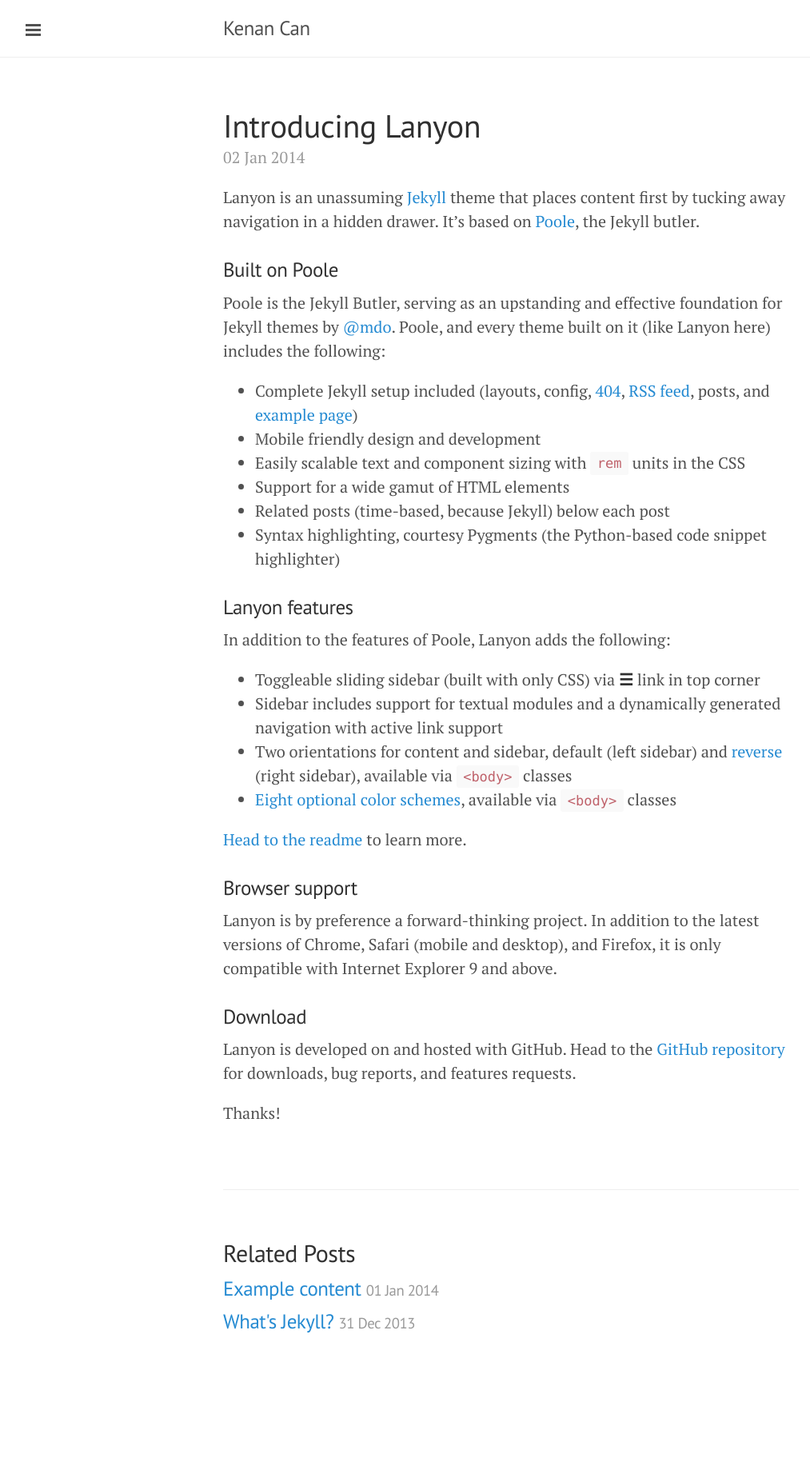
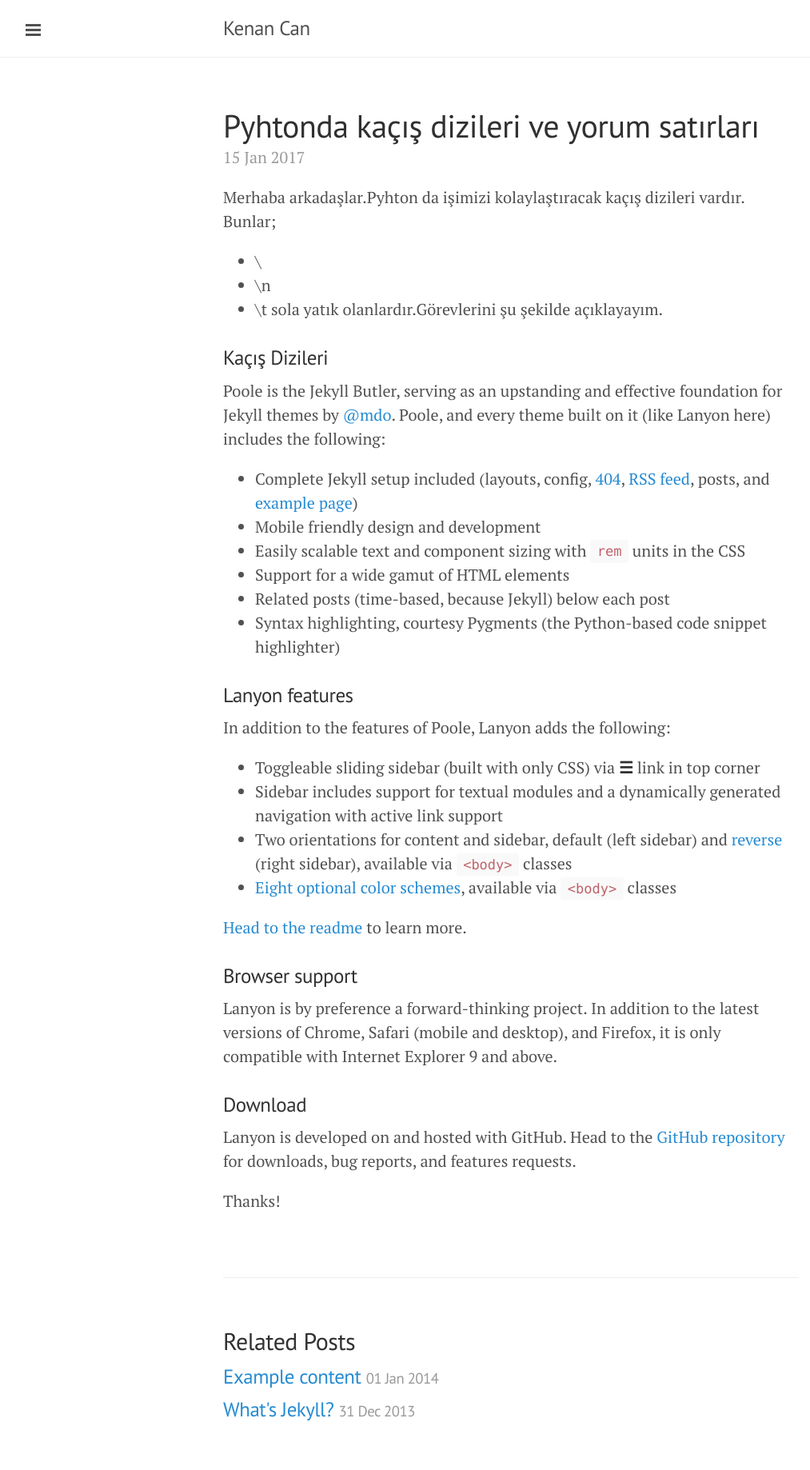
Before and after one commit to kenancn/kenancn.github.io, a Jekyll site: the page built from _posts/2017-01-15-python-kacis-dizileri-yorum.md, in a window 1280 px wide. Shown: the whole page at 80% size, without its empty margins (1-1014 px from the left). Built offline with Jekyll 4.4.1, drawn with Linux system fonts in a browser that asks for light colours; Markdown is read by kramdown in place of the engine named in the settings; before the commit the page ends 1728 px from its top, so only the background shows below that.

Commit message:
Update text

```diff
--- a/_posts/2014-01-02-introducing-lanyon.md
+++ b/_posts/2017-01-15-python-kacis-dizileri-yorum.md
@@ -1,11 +1,16 @@
 ---
 layout: post
-title: Introducing Lanyon
+title: Pyhtonda kaçış dizileri ve yorum satırları
 ---
 
-Lanyon is an unassuming [Jekyll](http://jekyllrb.com) theme that places content first by tucking away navigation in a hidden drawer. It's based on [Poole](http://getpoole.com), the Jekyll butler.
+Merhaba arkadaşlar.Pyhton da işimizi kolaylaştıracak kaçış dizileri vardır.
+Bunlar;
+* \
+* \n
+* \t
+sola yatık olanlardır.Görevlerini şu şekilde açıklayayım.
 
-### Built on Poole
+### Kaçış Dizileri
 
 Poole is the Jekyll Butler, serving as an upstanding and effective foundation for Jekyll themes by [@mdo](https://twitter.com/mdo). Poole, and every theme built on it (like Lanyon here) includes the following:
 
```
